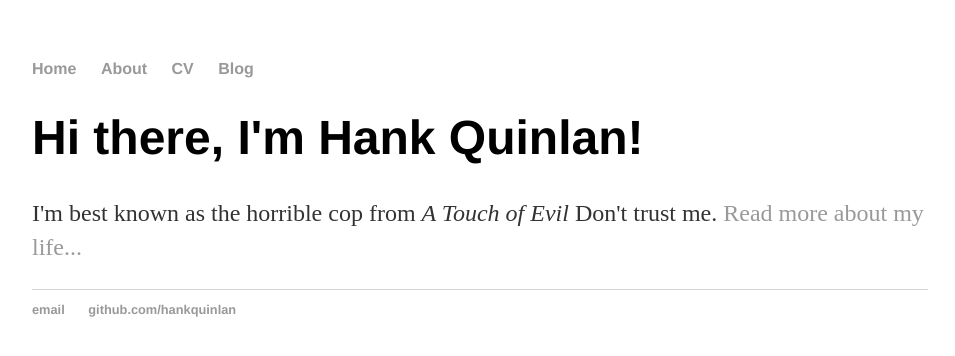
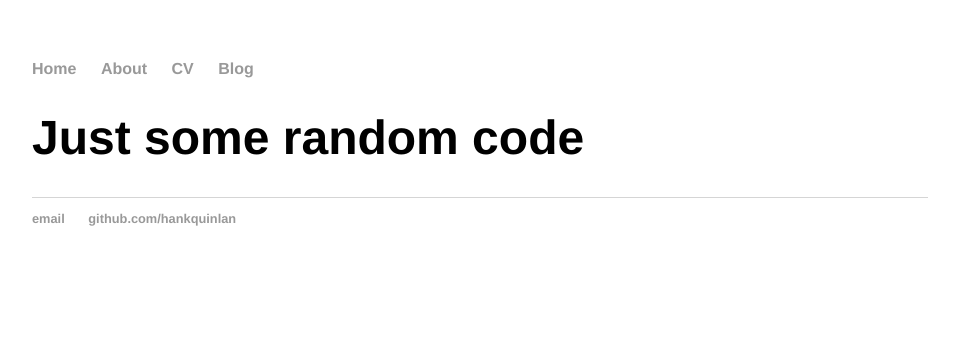
Before and after one commit to cjproud/cjproud.github.io, a plain HTML site: page index.html in a window 1280 px wide. Shown: the whole page, without its empty margins (160-1115 px from the left). Drawn offline with Linux system fonts and the light colour scheme.

Commit message:
Update index.html

```diff
--- a/index.html
+++ b/index.html
@@ -1,7 +1,7 @@
 <!DOCTYPE html>
 <html>
 	<head>
-		<title>Hank Quinlan, Horrible Cop</title>
+		<title>CJP learnings</title>
 		<link rel="stylesheet" type="text/css" href="/css/main.css">
 	</head>
 	<body>
@@ -15,8 +15,7 @@
 		</nav>
 		<div class="container">
     		<div class="blurb">
-        		<h1>Hi there, I'm Hank Quinlan!</h1>
-				<p>I'm best known as the horrible cop from <em>A Touch of Evil</em> Don't trust me. <a href="/about">Read more about my life...</a></p>
+        		<h1>Just some random code</h1>
     		</div><!-- /.blurb -->
 		</div><!-- /.container -->
 		<footer>
```
